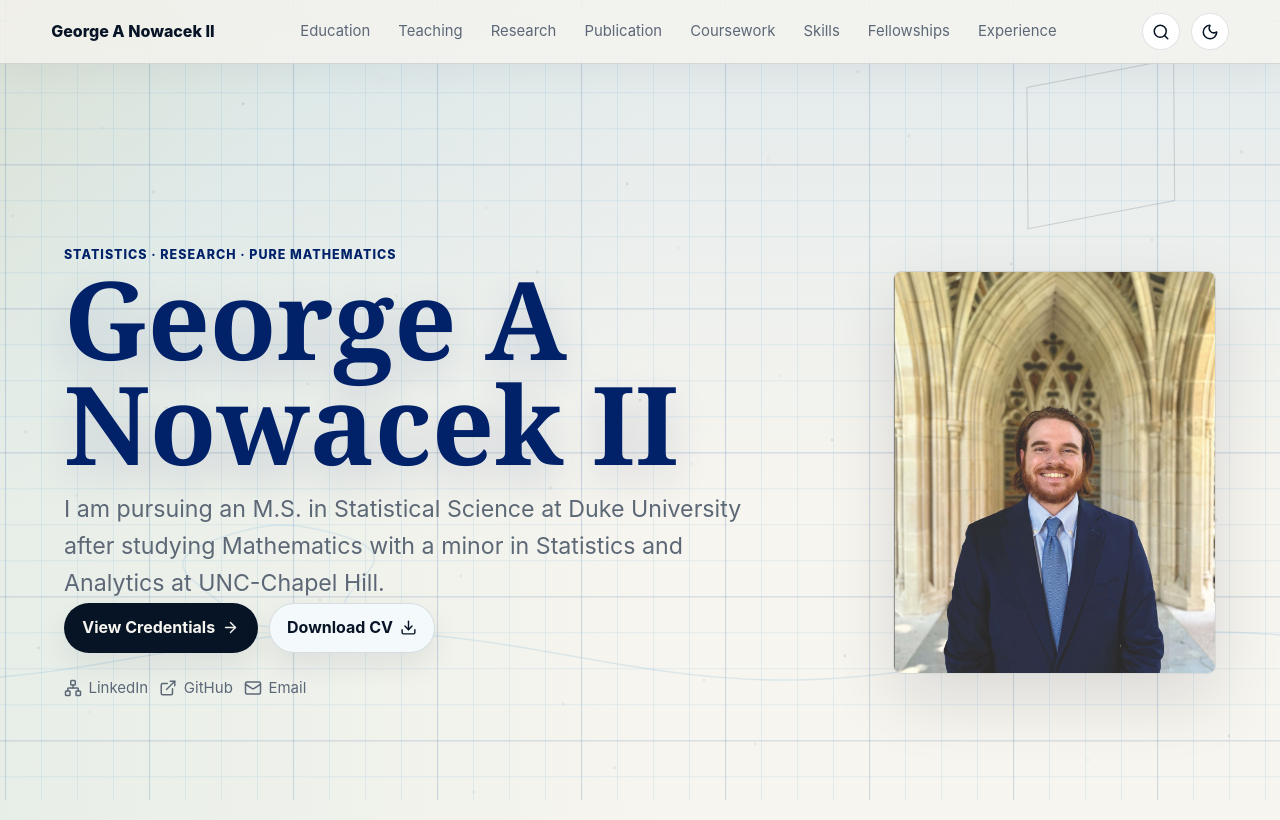
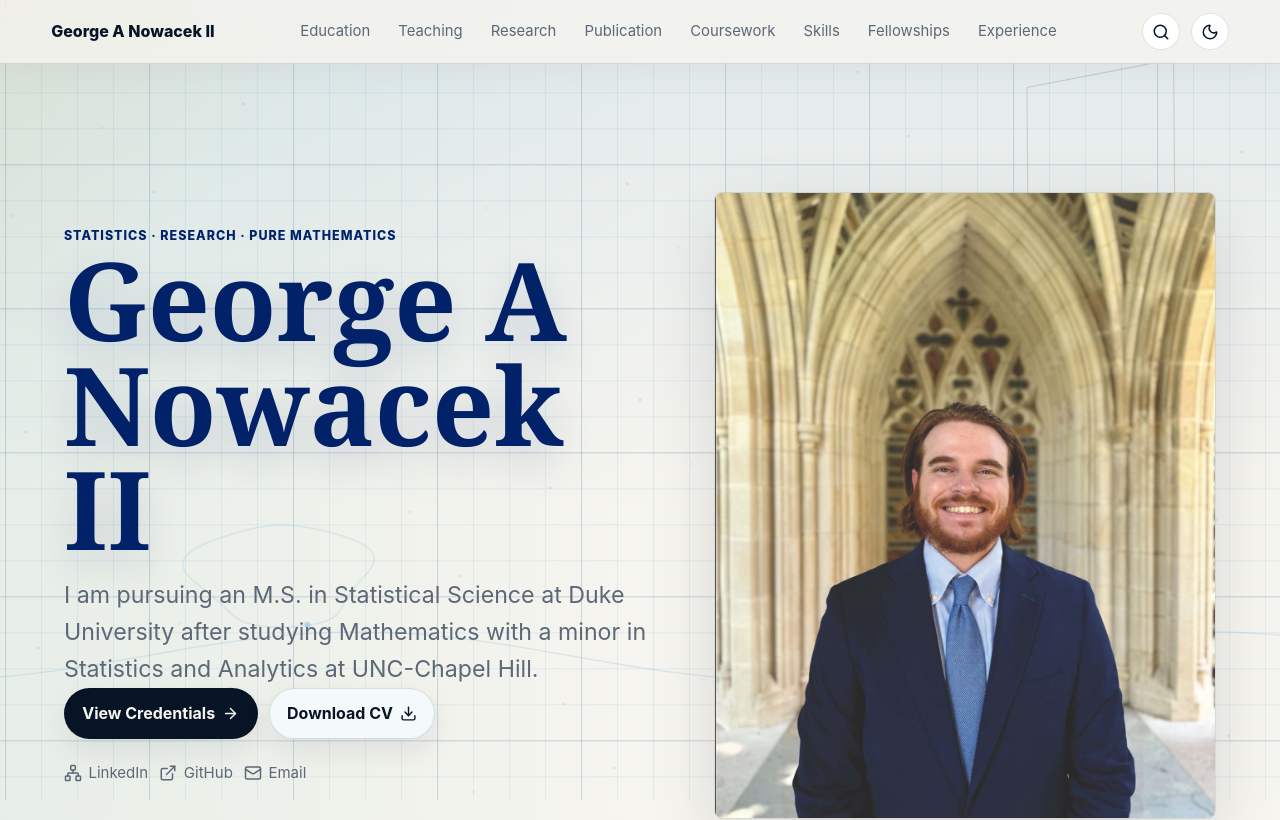
Before and after one commit to ganowacek/personal_website, a React (Vite) app: page / in a window 1280 px wide. Shown: the top 820 px of the page. Built offline with nearby package versions, Linux system fonts and the light colour scheme.

Commit message:
Enlarge hero portrait

```diff
--- a/src/styles.css
+++ b/src/styles.css
@@ -179,8 +179,8 @@ input {
   position: relative;
   overflow: hidden;
   display: grid;
-  grid-template-columns: minmax(0, 1.4fr) minmax(18rem, 0.6fr);
-  gap: clamp(2rem, 6vw, 5rem);
+  grid-template-columns: minmax(0, 1fr) minmax(24rem, 0.82fr);
+  gap: clamp(1.25rem, 3vw, 3rem);
   align-items: center;
   min-height: calc(100svh - 4rem);
   padding: clamp(4rem, 10vw, 8rem) clamp(1.1rem, 5vw, 5rem) 3rem;
@@ -188,7 +188,7 @@ input {
 
 .hero-copy {
   width: 100%;
-  max-width: 100%;
+  max-width: 56rem;
   min-width: 0;
   animation: rise-in 700ms ease both;
 }
@@ -301,9 +301,9 @@ input {
 .hero-portrait {
   position: relative;
   margin: 0;
-  justify-self: end;
+  justify-self: start;
   width: 100%;
-  max-width: min(28rem, 100%);
+  max-width: min(38rem, 100%);
   border: 1px solid var(--line);
   border-radius: 8px;
   overflow: hidden;
```
